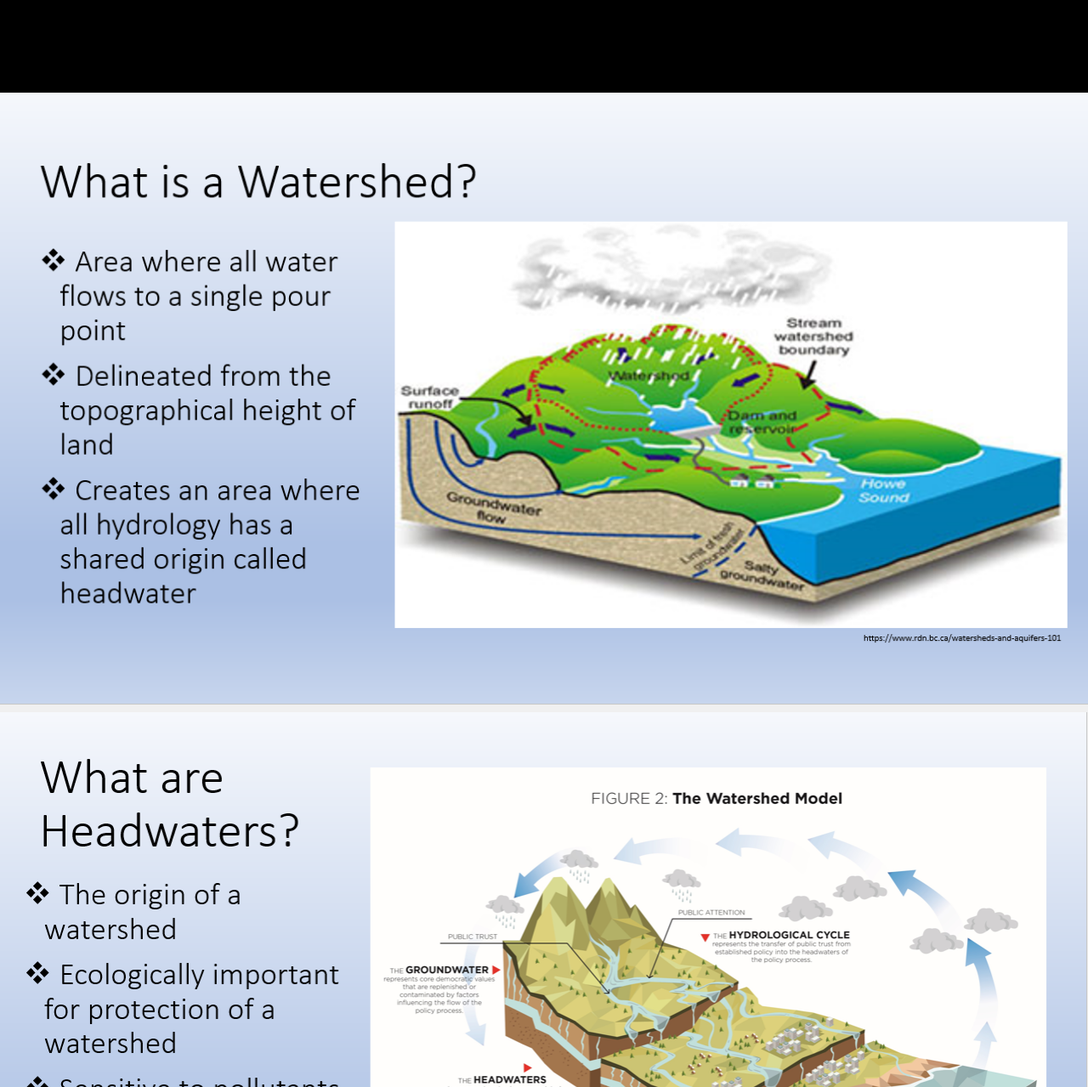
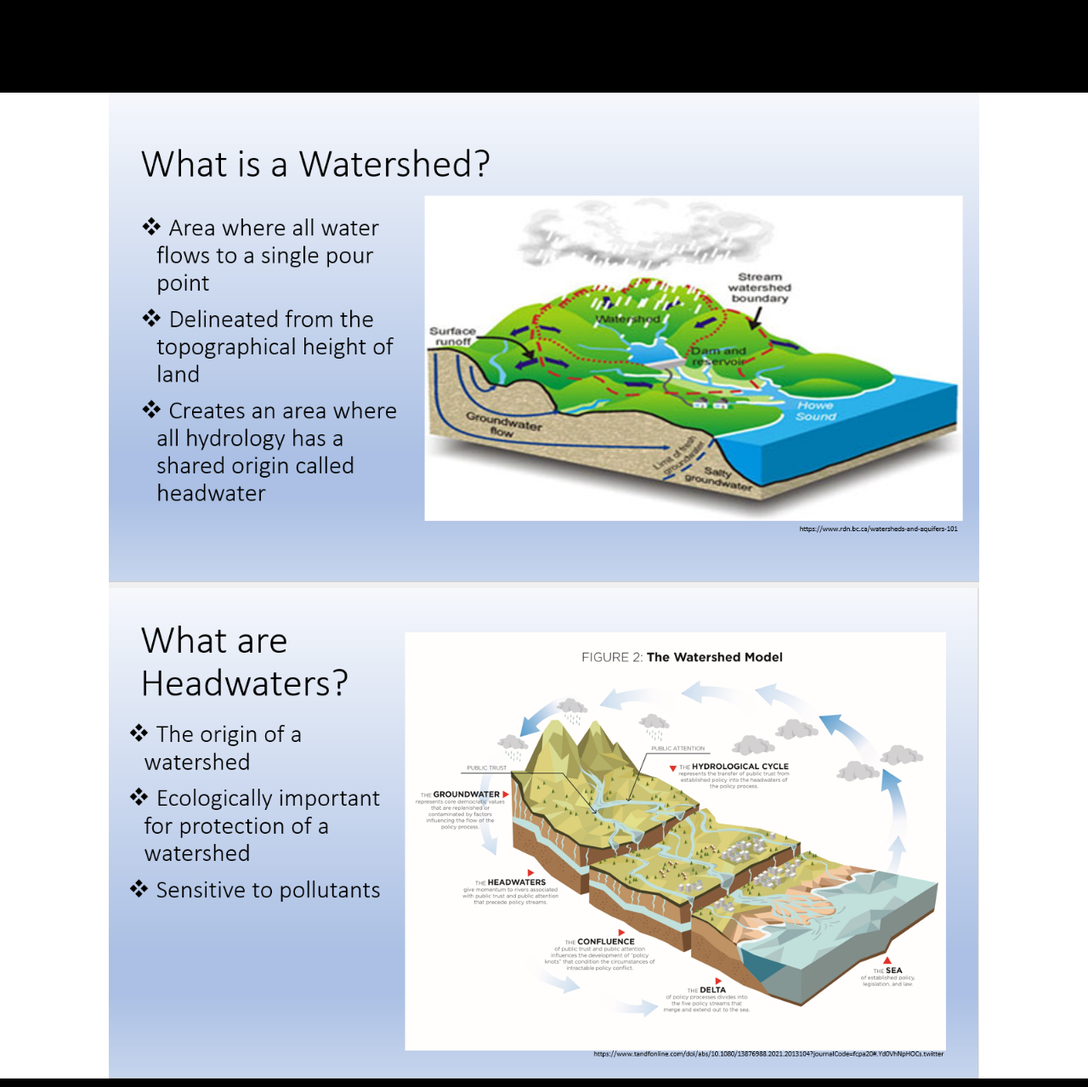
Before and after one commit to kahmadliflemingca/P2310, a plain HTML site: page index.html in a window 1280 px wide. Shown: the part 1401-2680 px from the top of the page at 85% size. Drawn offline with Linux system fonts and the light colour scheme.

Commit message:
khazs edits

```diff
--- a/index.html
+++ b/index.html
@@ -117,8 +117,12 @@ body {font-family: "Lato", sans-serif}
       </div>
     </div>
   </div>
-  <img src="images/waw.png"  style="width:100%">
-  <img src="images/wah.png"  style="width:100%">
+  <img src="images/waw.png" style="display: block; margin: 0 auto; width: 80%;">
+
+  <div style="text-align: center;">
+    <img src="images/wah.png" style="width: 80%; margin: 0 auto;">
+  </div>
+
 <!-- Methodology-->
 
  <div class="w3-black" id="tour">
```
